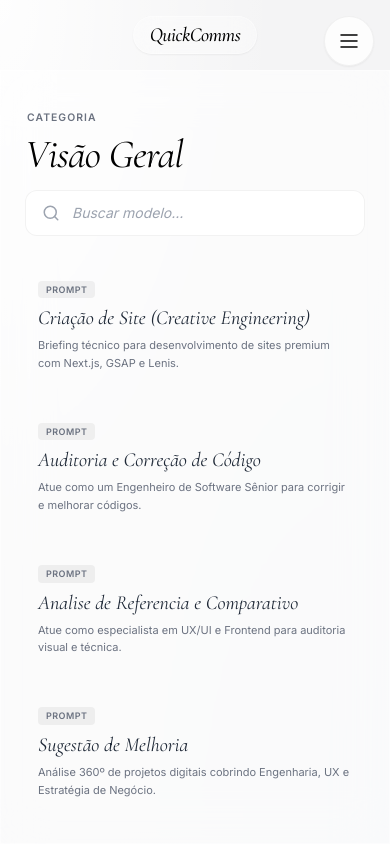
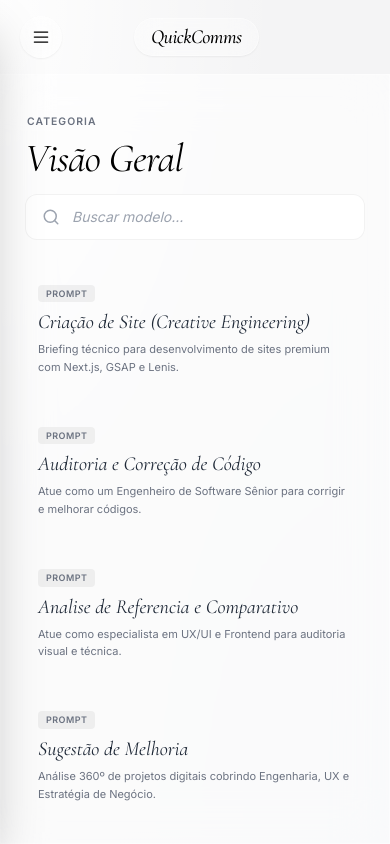
Before and after one commit to VictorCardosoOl/Gestor-de-Comunica-o, a React (Vite) app: page / in a window 390 px wide. Built offline with nearby package versions, Linux system fonts and the light colour scheme.

Commit message:
feat: Enhance sidebar and UI responsiveness
Refine sidebar animations, add backdrop blur and shadow for improved visual appeal, and adjust layout for better mobile responsiveness. Introduce a toggle button for mobile view to control sidebar visibility.

```diff
--- a/App.tsx
+++ b/App.tsx
@@ -2,10 +2,9 @@ import React, { useMemo, useRef, useEffect, useState } from 'react';
 import { Sidebar } from './components/Sidebar';
 import { Editor } from './components/Editor';
 import { INITIAL_TEMPLATES, CATEGORIES } from './constants';
-import { Search, X, Loader2, FileText, ChevronRight, Command } from 'lucide-react';
+import { Search, X, Loader2, FileText, ChevronRight, Command, Menu } from 'lucide-react';
 import { motion, AnimatePresence, LayoutGroup } from 'framer-motion';
 import { useDebounce } from './hooks/useDebounce';
-import StaggeredMenu from './components/StaggeredMenu';
 import { getAccentInsensitiveRegex } from './utils/textUtils';
 import { useAppContext } from './contexts/AppContext';
 
@@ -58,7 +57,6 @@ const App: React.FC = () => {
     else if (!selectedTemplate && !isMobile) setIsSidebarPinned(true);
   }, [selectedTemplate, isMobile, setIsSidebarPinned]);
 
-  const menuItems = useMemo(() => CATEGORIES.map(cat => ({ id: cat.id, label: cat.name })), []);
   const normalizeText = (str: string) => str ? str.normalize("NFD").replace(/[\u0300-\u036f]/g, "").toLowerCase() : "";
 
   const suggestions = useMemo(() => {
@@ -96,16 +94,8 @@ const App: React.FC = () => {
   return (
     <LayoutGroup>
       <div className="flex h-[100dvh] w-full overflow-hidden text-[#111] font-sans bg-transparent relative">
-        {isMobile && (
-          <StaggeredMenu
-            items={menuItems}
-            activeId={selectedCategory}
-            onSelectItem={(id) => { setSelectedCategory(id); setSearchQuery(''); setSelectedTemplate(null); }}
-            socialItems={[{ label: 'Wise System', link: 'https://wisesystem.com.br' }]}
-          />
-        )}
 
-        {!isMobile && (
+        {/* Unified Sidebar for Desktop and Mobile */}
         <Sidebar
           selectedCategory={debouncedSearchQuery ? 'all' : selectedCategory}
           onSelectCategory={(id) => { setSelectedCategory(id); setSearchQuery(''); setSelectedTemplate(null); }}
@@ -115,11 +105,20 @@ const App: React.FC = () => {
           isPinned={isSidebarPinned}
           onTogglePin={() => setIsSidebarPinned(!isSidebarPinned)}
         />
-        )}
 
         <main className="flex-1 flex flex-col h-full overflow-hidden relative z-10 transition-all duration-500">
-          <header className="lg:hidden flex items-center justify-center px-5 py-4 bg-white/0 sticky top-0 z-30 shrink-0 pointer-events-none">
-            <span className="font-serif italic text-xl font-medium tracking-tight text-black backdrop-blur-md bg-white/30 px-4 py-1 rounded-full border border-white/40 shadow-sm">QuickComms</span>
+          <header className="lg:hidden flex items-center justify-between px-5 py-4 bg-white/0 sticky top-0 z-30 shrink-0 pointer-events-none">
+            <div className="pointer-events-auto">
+               <button
+                onClick={() => setIsSidebarOpen(true)}
+                className="p-2.5 bg-white/40 backdrop-blur-md border border-white/40 rounded-full shadow-sm text-black"
+                aria-label="Abrir Menu"
+               >
+                 <Menu size={20} strokeWidth={1.5} />
+               </button>
+            </div>
+            <span className="font-serif italic text-xl font-medium tracking-tight text-black backdrop-blur-md bg-white/30 px-4 py-1 rounded-full border border-white/40 shadow-sm pointer-events-auto">QuickComms</span>
+            <div className="w-10"></div> {/* Spacer for center alignment */}
           </header>
 
           <div className="flex-1 flex overflow-hidden w-full relative lg:p-4 lg:gap-4">
--- a/components/Sidebar.tsx
+++ b/components/Sidebar.tsx
@@ -1,4 +1,3 @@
-
 import React, { useState, useEffect } from 'react';
 import { CATEGORIES } from '../constants';
 import {
@@ -110,16 +109,16 @@ export const Sidebar: React.FC<SidebarProps> = ({
     mobileClosed: {
       x: "-100%",
       width: "18rem",
-      transition
+      transition: { ...transition, damping: 25 }
     },
     mobileOpen: {
       x: "0%",
       width: "18rem",
-      transition
+      transition: { ...transition, damping: 25 }
     },
     desktopCollapsed: {
       x: "0%",
-      width: "5rem", // Slightly narrower collapsed state
+      width: "5rem",
       transition
     },
     desktopExpanded: {
@@ -160,8 +159,9 @@ export const Sidebar: React.FC<SidebarProps> = ({
           flex flex-col h-full
           overflow-hidden
           bg-white/90
-          backdrop-blur-3xl
+          ${isMobile ? 'backdrop-blur-xl max-w-[85vw]' : 'backdrop-blur-3xl'}
           border-r border-black/5
+          shadow-2xl lg:shadow-none
         `}
         onMouseEnter={() => !isMobile && setIsHovered(true)}
         onMouseLeave={() => !isMobile && setIsHovered(false)}
@@ -316,7 +316,7 @@ const SidebarItem: React.FC<{
 
   return (
     <motion.button
-      layout="position" /* Enable Framer Motion Layout Animation */
+      layout="position"
       variants={variants}
       onHoverStart={() => setIsHovered(true)}
       onHoverEnd={() => setIsHovered(false)}
@@ -325,7 +325,6 @@ const SidebarItem: React.FC<{
       className={`
         relative w-full flex items-center rounded-lg z-10 group
         ${!isExpanded ? 'justify-center py-3' : 'px-4 py-2.5 space-x-4'}
-        /* Use transition-none for layout to let Framer handle it, or keep smooth transition */
         transition-colors duration-300
         ${isSelected ? 'text-black' : 'text-gray-400 hover:text-black'}
       `}
@@ -351,7 +350,7 @@ const SidebarItem: React.FC<{
       )}
 
       <motion.span
-        layout="position" /* Animate the icon moving from center to left */
+        layout="position"
         className="shrink-0 flex items-center justify-center relative z-10"
       >
         <Icon size={20} strokeWidth={0.75} className={isSelected ? "text-black" : "text-gray-400 group-hover:text-black transition-colors"} />
@@ -363,7 +362,7 @@ const SidebarItem: React.FC<{
             initial={{ opacity: 0, x: -10 }}
             animate={{ opacity: 1, x: 0 }}
             exit={{ opacity: 0, x: -10 }}
-            transition={{ duration: 0.3, delay: 0.1 }} /* Slight delay to let width expand first */
+            transition={{ duration: 0.2 }}
             className={`
               text-[11px] font-sans tracking-wide whitespace-nowrap overflow-hidden relative z-10
               ${isSelected ? 'font-medium' : 'font-normal'}
```
Lines whose indentation alone changed are shown as unchanged.
